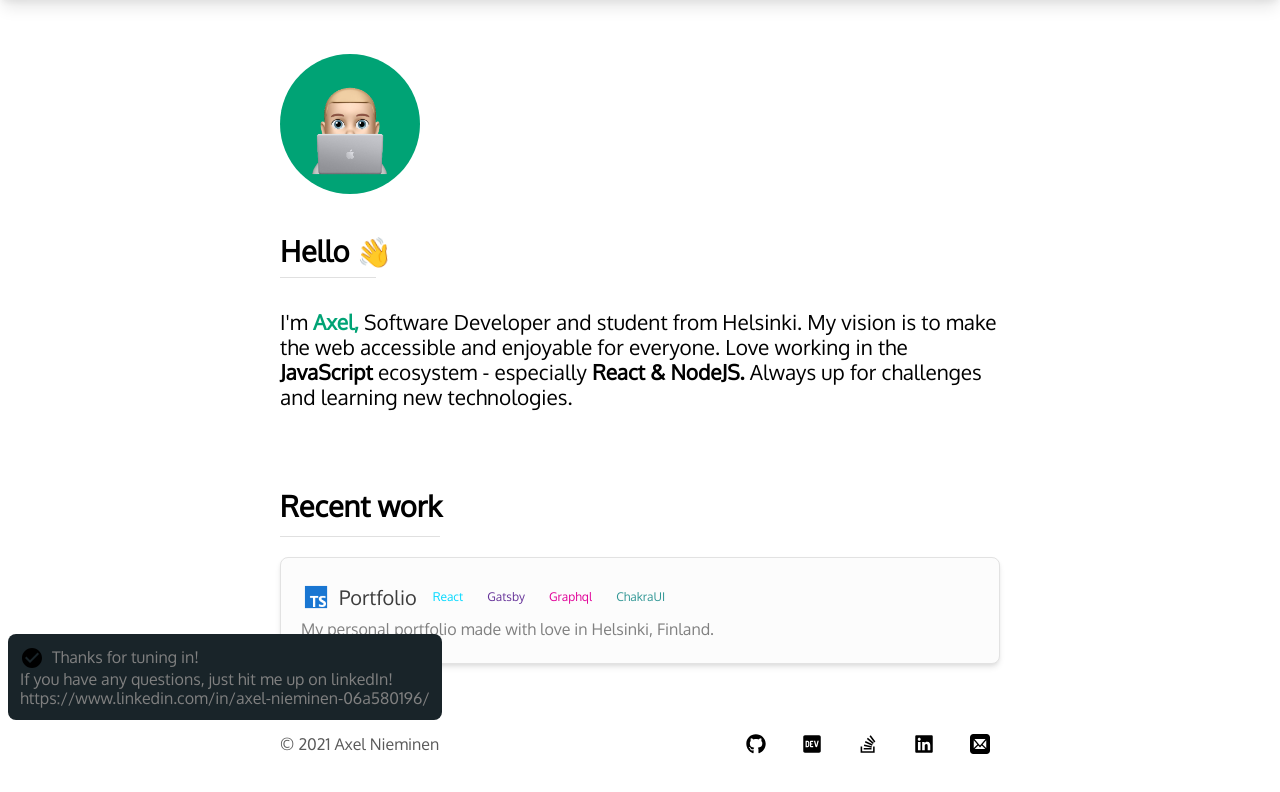
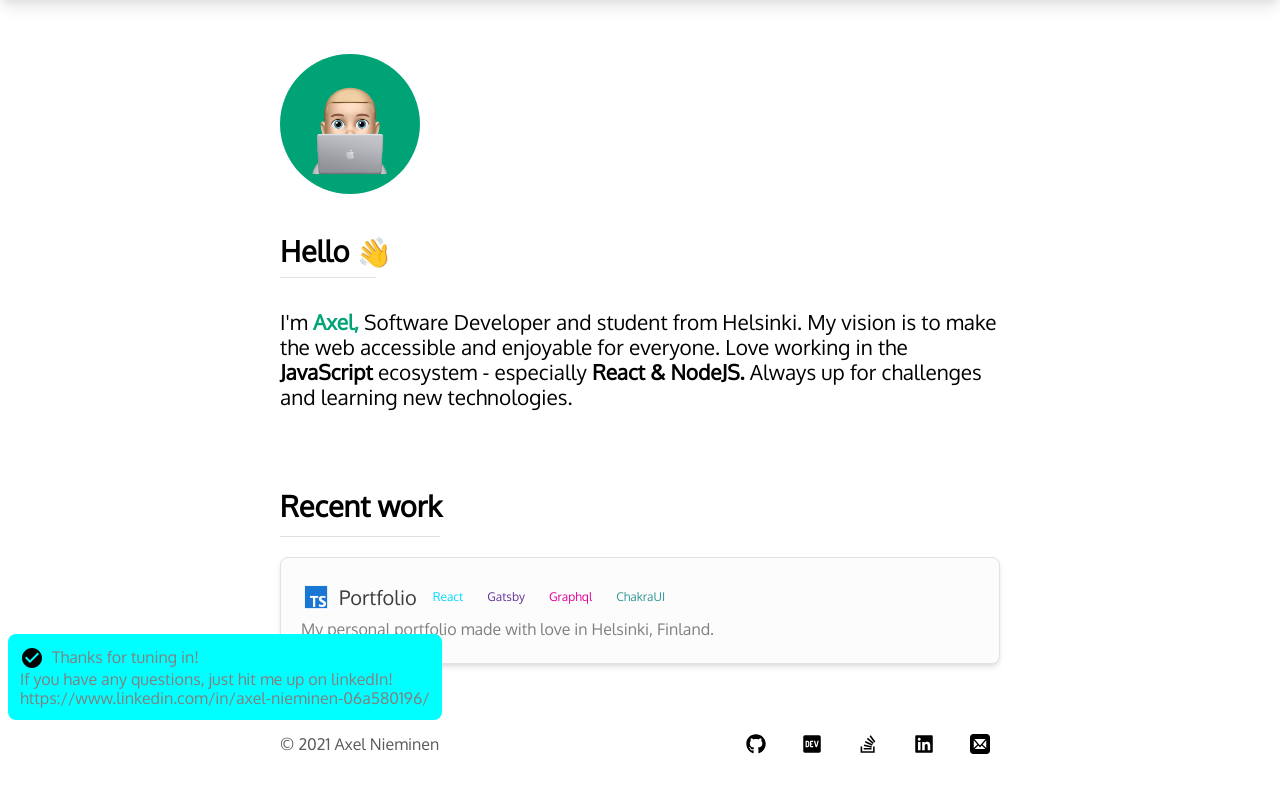
Before and after one commit to niemax/Portfolio, a Gatsby site: page / in a window 1280 px wide. Shown: the part 72-864 px from the top of the page. Built offline with nearby package versions, Linux system fonts and the light colour scheme; Gatsby itself is replaced by a stand-in of ours.

Commit message:
what I like part added

```diff
--- a/src/pages/index.tsx
+++ b/src/pages/index.tsx
@@ -15,8 +15,9 @@ const IndexPage = () => {
     const timeout = setTimeout(() => {
       toast({
         position: "bottom-left",
+        duration: 8000,
         render: () => (
-          <Box color={useColorModeValue("black", "white")} bg="boxes" p={3} rounded="lg">
+          <Box color={useColorModeValue("black", "white")} bg="cyan" p={3} rounded="lg">
             <HStack>
               <MdCheckCircle fontSize={24} />
               <Heading size="sm">Thanks for tuning in!</Heading>
```
